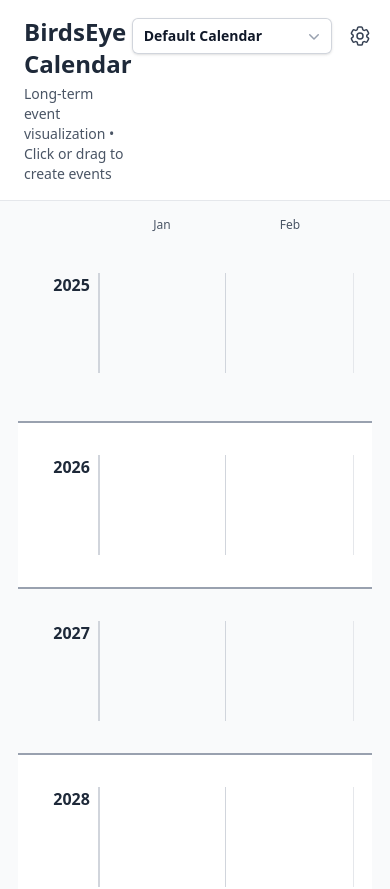
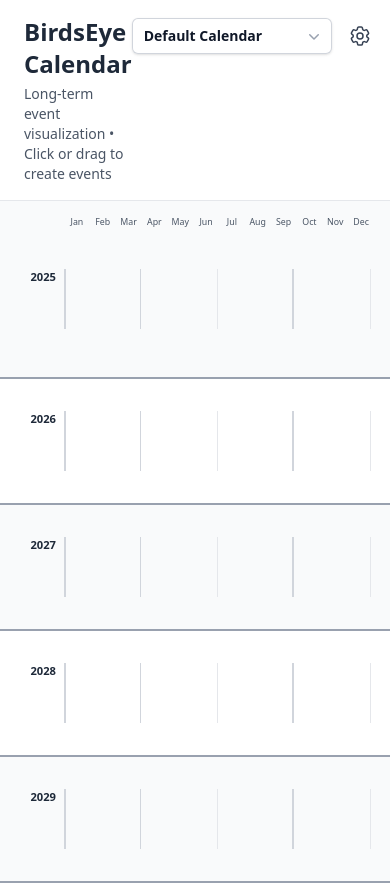
Before and after one commit to cktang88/birdseye-cal, a React (Vite) app: page / in a window 390 px wide. Shown: the top 889 px of the page. Built offline with nearby package versions, Linux system fonts and the light colour scheme.

Commit message:
fix responsiveness for smaller screens

```diff
--- a/package.json
+++ b/package.json
@@ -1,7 +1,7 @@
 {
   "name": "birdseye-calendar",
   "private": true,
-  "version": "0.4.0",
+  "version": "0.5.0",
   "type": "module",
   "scripts": {
     "dev": "vite",
--- a/src-tauri/tauri.conf.json
+++ b/src-tauri/tauri.conf.json
@@ -1,7 +1,7 @@
 {
   "$schema": "../node_modules/@tauri-apps/cli/config.schema.json",
   "productName": "Birdseye Calendar",
-  "version": "0.4.0",
+  "version": "0.5.0",
   "identifier": "com.birdseye.calendar",
   "build": {
     "frontendDist": "../dist",
@@ -13,8 +13,10 @@
     "windows": [
       {
         "title": "Birdseye Calendar",
-        "width": 1920,
-        "height": 1080,
+        "width": 1400,
+        "height": 900,
+        "minWidth": 1000,
+        "minHeight": 600,
         "resizable": true,
         "fullscreen": false
       }
--- a/src/components/Calendar/CalendarGrid.tsx
+++ b/src/components/Calendar/CalendarGrid.tsx
@@ -144,16 +144,15 @@ export function CalendarGrid({
       onMouseUp={handleContainerMouseUp}
       onMouseLeave={handleContainerMouseUp}
     >
-      <div className="w-[90%] mx-auto">
+      <div className="calendar-container">
         {/* Header: Month labels */}
-        <div className="flex mb-2 relative">
-          {/* w-16 = YEAR_LABEL_WIDTH_PX (64px) */}
-          <div className="w-16 shrink-0" /> {/* Year label space */}
-          <div className="flex">
+        <div className="calendar-header mb-2">
+          <div className="calendar-year-label" /> {/* Year label space */}
+          <div className="calendar-months-header">
             {monthNames.map((monthName, index) => (
               <div
                 key={index}
-                className="w-32 text-xs text-gray-600 text-center"
+                className="calendar-month-label text-xs text-gray-600 text-center"
               >
                 {monthName}
               </div>
@@ -169,19 +168,17 @@ export function CalendarGrid({
           return (
             <div
               key={year}
-              className={`flex items-stretch ${
+              className={`calendar-year-row ${
                 yearIndex > 0 ? "border-t-2 border-gray-400" : "mb-4"
-              } ${
-                isEvenYear ? "bg-gray-50" : "bg-white"
-              } -mx-4 px-4 py-8 h-full`}
+              } ${isEvenYear ? "bg-gray-50" : "bg-white"} -mx-4 px-4 py-8`}
             >
-              {/* Year label - w-16 = YEAR_LABEL_WIDTH_PX (64px) */}
-              <div className="w-16 shrink-0 text-base font-bold text-gray-800 pr-2 text-right select-none">
+              {/* Year label */}
+              <div className="calendar-year-label text-base font-bold text-gray-800 pr-2 text-right select-none">
                 {year}
               </div>
 
               {/* Month cells with event bars overlay */}
-              <div className="relative flex">
+              <div className="calendar-months-row">
                 {cells.map((cell) => (
                   <GridCell
                     key={`${cell.year}-${cell.month}`}
--- a/src/components/Calendar/EventBar.tsx
+++ b/src/components/Calendar/EventBar.tsx
@@ -5,12 +5,7 @@ import {
   getMonthFraction,
   getMonthFractionEnd,
 } from "../../utils/dateHelpers";
-import {
-  CELL_TOTAL_WIDTH_PX,
-  CELL_GAP_PX,
-  LANE_HEIGHT_PX,
-  LANE_TOP_OFFSET_PX,
-} from "../../constants/grid";
+import { LANE_HEIGHT_PX, LANE_TOP_OFFSET_PX } from "../../constants/grid";
 import { getDarkerTextColor } from "../../utils/colorHelpers";
 
 interface EventBarProps {
@@ -53,25 +48,15 @@ export function EventBar({
   // For end: if event ends in this year, use the day fraction (inclusive); otherwise end at 1.0 (full month)
   const endFraction = endPos.year === year ? getMonthFractionEnd(endDate) : 1.0;
 
-  // Position in pixels with fractional offsets
-  // Start position: month cell start + fractional offset within that month
-  const left =
-    (barStartMonth - 1) * CELL_TOTAL_WIDTH_PX +
-    startFraction * CELL_TOTAL_WIDTH_PX;
+  // Position as percentage (each month is 1/12 = 8.333...%)
+  // Start position: (month-1) / 12 + (fraction within that month / 12)
+  const leftPercent = ((barStartMonth - 1 + startFraction) / 12) * 100;
 
-  // Width calculation:
-  // - Total months spanned in pixels
-  // - Add the end fraction (portion of the end month)
-  // - Subtract the start fraction (portion of start month we're not using)
-  // - Subtract the gap
-  const totalMonthsWidth =
-    (barEndMonth - barStartMonth + 1) * CELL_TOTAL_WIDTH_PX;
-  const width =
-    totalMonthsWidth -
-    startFraction * CELL_TOTAL_WIDTH_PX +
-    endFraction * CELL_TOTAL_WIDTH_PX -
-    CELL_TOTAL_WIDTH_PX -
-    CELL_GAP_PX;
+  // Width calculation as percentage:
+  // Total months spanned, adjusted for fractional start and end
+  const monthsSpanned =
+    barEndMonth - barStartMonth + 1 - startFraction + endFraction - 1;
+  const widthPercent = (monthsSpanned / 12) * 100 - 0.2; // Subtract small gap
 
   // Calculate dynamic height based on number of overlapping events
   // Minimum of 2 lanes to ensure single events are 50% of max height
@@ -115,8 +100,8 @@ export function EventBar({
       className="absolute cursor-pointer hover:opacity-80 transition-opacity overflow-hidden pointer-events-auto flex items-center select-none"
       style={{
         backgroundColor: event.color,
-        left: `${left}px`,
-        width: `${width}px`,
+        left: `${leftPercent}%`,
+        width: `${widthPercent}%`,
         top: `${top}px`,
         height: `${eventHeight}px`,
         borderRadius,
--- a/src/components/Calendar/GridCell.tsx
+++ b/src/components/Calendar/GridCell.tsx
@@ -28,9 +28,8 @@ export function GridCell({
 
   return (
     <div
-      // w-32 = CELL_WIDTH_PX (128px), h-25 = CELL_HEIGHT_PX (100px)
       className={`
-        w-32 h-25
+        calendar-cell
         ${
           isQuarterEnd
             ? "border-r-2 border-gray-300"
@@ -42,7 +41,7 @@ export function GridCell({
         transition-colors
         relative
         bg-transparent
-        ${isInDragSelection ? "!bg-blue-100" : ""}
+        ${isInDragSelection ? "bg-blue-100!" : ""}
       `}
       onClick={() => onCellClick(cell)}
       onMouseDown={() => onCellMouseDown(cell)}
--- a/src/index.css
+++ b/src/index.css
@@ -1,4 +1,21 @@
 @import "tailwindcss";
+
+:root {
+  /* Base dimensions at 100% scale */
+  --cell-width: 128px;
+  --cell-height: 100px;
+  --year-label-width: 64px;
+
+  /* Calculate total calendar width (12 months + year label) */
+  --calendar-base-width: calc(12 * var(--cell-width) + var(--year-label-width));
+
+  /* Min/max widths for the calendar */
+  --calendar-min-width: 1000px;
+  --calendar-max-width: 2400px;
+
+  /* Scale factor based on viewport */
+  --calendar-scale: 1;
+}
 
 body {
   margin: 0;
@@ -18,3 +35,89 @@ input, textarea, [contenteditable="true"] {
 * {
   -webkit-user-drag: none;
 }
+
+/* Calendar responsive container */
+.calendar-container {
+  /* Use a range that keeps the calendar readable */
+  min-width: var(--calendar-min-width);
+  max-width: var(--calendar-max-width);
+  width: 100%;
+  margin: 0 auto;
+}
+
+/* Calendar header */
+.calendar-header {
+  display: flex;
+  position: relative;
+}
+
+.calendar-months-header {
+  display: grid;
+  grid-template-columns: repeat(12, 1fr);
+  flex: 1;
+}
+
+.calendar-month-label {
+  display: flex;
+  align-items: center;
+  justify-content: center;
+  white-space: nowrap;
+  overflow: hidden;
+  text-overflow: ellipsis;
+  padding: 0 2px;
+  min-width: 0;
+  /* Font size scales smoothly between min and max viewport widths */
+  font-size: clamp(0.55rem, 0.4rem + 0.5vw, 0.75rem);
+}
+
+/* Calendar year row */
+.calendar-year-row {
+  display: flex;
+  align-items: stretch;
+}
+
+.calendar-year-label {
+  width: var(--year-label-width);
+  flex-shrink: 0;
+  /* Font size scales smoothly with viewport */
+  font-size: clamp(0.7rem, 0.6rem + 0.4vw, 1rem);
+}
+
+.calendar-months-row {
+  position: relative;
+  display: grid;
+  grid-template-columns: repeat(12, 1fr);
+  flex: 1;
+}
+
+/* Calendar cells - use CSS Grid for responsive sizing */
+.calendar-cell {
+  /* Height scales based on width to maintain aspect ratio */
+  aspect-ratio: 1.28; /* 128/100 = 1.28 */
+  min-height: 60px; /* Minimum readable height */
+  position: relative;
+}
+
+/* Scale the calendar content based on container width */
+@media (max-width: 1600px) {
+  :root {
+    --calendar-scale: calc(100vw / 1600);
+  }
+
+  .calendar-container {
+    min-width: 100%;
+  }
+}
+
+@media (min-width: 2400px) {
+  :root {
+    --calendar-scale: 1.5;
+  }
+}
+
+/* Adjust year label width for smaller screens */
+@media (max-width: 1000px) {
+  :root {
+    --year-label-width: 48px;
+  }
+}
```
Also changed, not shown: 2 other files (tests, documents, lock files or other folders).
